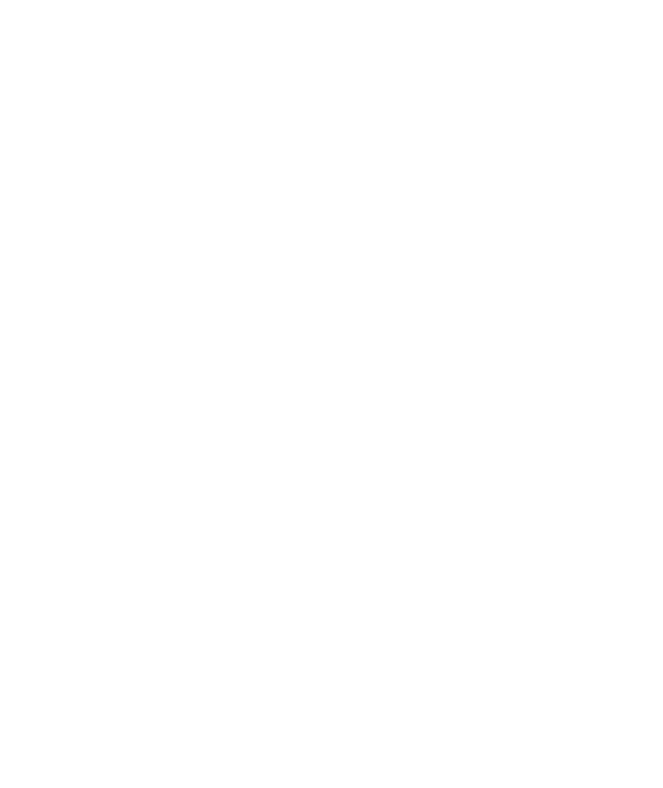
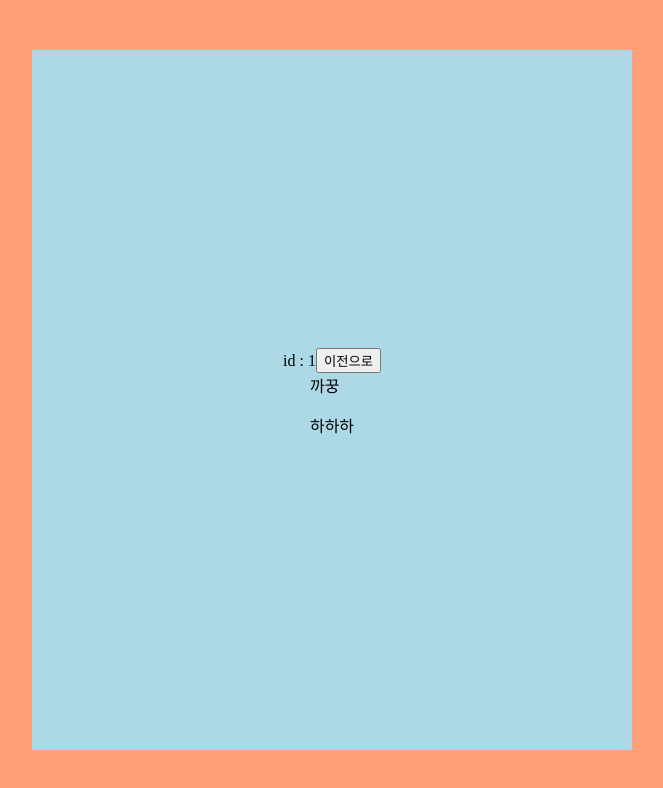
Before and after one commit to daaaj/react_todolist_ver2, a React (Create React App) app: page /1 in a window 1280 px wide. Before the commit this address had no page. Shown: the top 788 px of the page, without its empty margins (308-971 px from the left). Built offline with nearby package versions, Linux system fonts and the light colour scheme.

Commit message:
todo 상세페이지 이동

```diff
--- a/src/components/App.jsx
+++ b/src/components/App.jsx
@@ -1,5 +1,6 @@
 import { BrowserRouter, Route, Routes } from 'react-router-dom';
 import Home from '../pages/Home';
+import TodoPage from '../pages/TodoPage';
 
 function App() {
     return (
@@ -7,6 +8,7 @@
             <Routes>
                 {/* 이안에 route가 여러개 들어감 */}
                 <Route path="/" element={<Home />} />
+                <Route path="/:id" element={<TodoPage />} />
             </Routes>
         </BrowserRouter>
     );
--- a/src/components/TodoList.jsx
+++ b/src/components/TodoList.jsx
@@ -4,6 +4,7 @@
 import { useDispatch } from 'react-redux';
 import { deleteTodo, doneTodo, cancleTodo } from '../redux/modules/todoModule';
 import * as S from '../components/styled/ShareStyle';
+import { Link } from 'react-router-dom';
 
 const TodoBox = styled(S.DivFlex)`
     width: 200px;
@@ -28,9 +29,15 @@
         dispatch(cancleTodo(list.id));
     };
     const btnNames = ['삭제하기', '완료', '취소'];
+
     return (
+        // 1. 상세보기 클릭 시 상세 페이지 이동 => Link 사용 (백틱 사용!!)
+        // 2. 해당 id 조회해서 todo 가지고 오기 => 상세페이지에서 useParam 이용
+        // 3. 이전으로 버튼 클릭시 home page로 이동
         <TodoBox>
-            <span>상세보기</span>
+            <Link to={`/${list.id}`}>
+                <span>상세보기</span>
+            </Link>
             <span>{list.title}</span>
             <p>{list.content}</p>
             <div>
--- a/src/components/styled/ShareStyle.js
+++ b/src/components/styled/ShareStyle.js
@@ -1,4 +1,4 @@
-import styled from 'styled-components';
+import styled, { createGlobalStyle } from 'styled-components';
 
 // import * as S from '../components/styled/ShareStyle';
 /*
@@ -6,6 +6,13 @@
     S.DivFlex 로 사용하면 된다
     여기에 여러개 작성 가능 !!
 */
+export const GlobalStyle = createGlobalStyle`
+  body{
+    padding:0;
+    margin: 0;
+  }
+`;
+
 export const DivFlex = styled.div`
     display: flex;
     flex-direction: column;
--- a/src/pages/Home.jsx
+++ b/src/pages/Home.jsx
@@ -6,14 +6,10 @@
 import { useDispatch, useSelector } from 'react-redux';
 import { addTodo } from '../redux/modules/todoModule';
 import * as S from '../components/styled/ShareStyle';
+
 // styled components
 // 전역 global
-const GlobalStyle = createGlobalStyle`
-  body{
-    padding:0;
-    margin: 0;
-  }
-`;
+const GlobalStyle = S.GlobalStyle;
 
 const Container = styled(S.DivFlex)`
     max-width: 1200px;
@@ -33,11 +29,6 @@
     height: 100px;
     background-color: lightgray;
 `;
-
-/*
-
-
-*/
 
 function Home() {
     // input 값
--- /dev/null
+++ b/src/pages/TodoPage.jsx
@@ -0,0 +1,61 @@
+import React from 'react';
+import { useSelector, useDispatch } from 'react-redux';
+import { useParams } from 'react-router-dom';
+import styled from 'styled-components';
+import Button from '../components/Button';
+import * as S from '../components/styled/ShareStyle';
+import { backPage } from '../redux/modules/todoModule';
+
+const GlobalStyle = S.GlobalStyle;
+
+const Area = styled(S.DivFlex)`
+    background-color: lightsalmon;
+
+    height: 100vh;
+`;
+
+const TodoBox = styled(S.DivFlex)`
+    background-color: lightblue;
+    max-width: 600px;
+    min-height: 700px;
+`;
+
+function TodoPage() {
+    // 리스트 가져오기 = 리듀서
+    const todoReducer = useSelector((state) => state.todoReducer);
+
+    // 값 던지기~~
+    const dispatch = useDispatch();
+
+    const backBtn = () => {
+        dispatch(backPage());
+    };
+
+    // 파라미터에서 id값 가져오기
+    const param = useParams();
+
+    // find API 사용 => 리스트를 가져와야함 = selector로 가져온거 사용
+    const findTodo = todoReducer.find((todo) => {
+        return todo.id === parseInt(param.id);
+    });
+
+    return (
+        <>
+            <GlobalStyle></GlobalStyle>
+            <Area>
+                <TodoBox>
+                    <div>
+                        <span>id : {findTodo.id}</span>
+                        <Button name={'이전으로'} onClick={backBtn}></Button>
+                    </div>
+                    <div>
+                        <span>{findTodo.title}</span>
+                        <p>{findTodo.content}</p>
+                    </div>
+                </TodoBox>
+            </Area>
+        </>
+    );
+}
+
+export default TodoPage;
--- a/src/redux/modules/todoModule.js
+++ b/src/redux/modules/todoModule.js
@@ -1,10 +1,13 @@
 // 이벤트 핸들러 같은 함수들은 다 모듈에다!!
 
 // value
-const ADD = 'todo/ADD';
-const DELETE = 'todo/DELETE';
-const DONE = 'todo/DONE';
-const CANCLE = 'todo/CANCLE';
+// Home
+const ADD = 'home/ADD';
+const DELETE = 'home/DELETE';
+const DONE = 'home/DONE';
+const CANCLE = 'home/CANCLE';
+// TodoPage
+const BACK = 'todo/BACK';
 
 // creator
 export const addTodo = (title, content) => {
@@ -32,6 +35,12 @@
         id,
     };
 };
+export const backPage = (id) => {
+    return {
+        type: BACK,
+        id,
+    };
+};
 
 // list 초기값 줘보자
 const initalState = [
@@ -42,7 +51,7 @@
         isDone: false,
     },
 ];
-//console.log(`list.id : ${list.id} / action.id : ${action.id}`);
+
 // reducer : 가공하는 공장...9ㅅ9
 // 값 넘어온건 action.@ 으로...
 const todoReducer = (state = initalState, action) => {
@@ -65,6 +74,9 @@
             return state.map((list) => (list.id === action.id ? { ...list, isDone: true } : list));
         case CANCLE:
             return state.map((list) => (list.id === action.id ? { ...list, isDone: false } : list));
+        case BACK:
+            // param 변경해줘야해
+            return;
         default:
             return state;
     }
```
